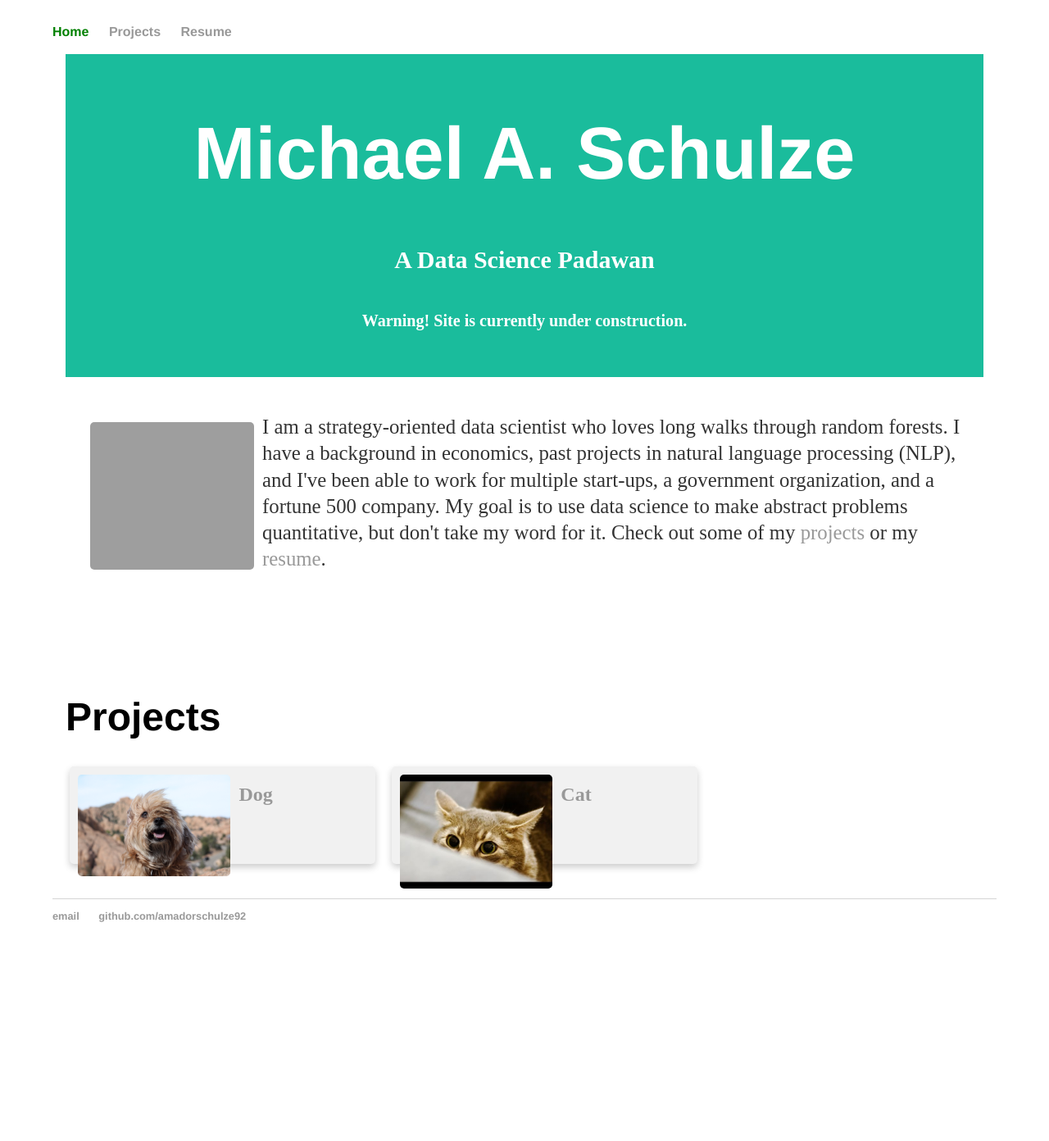
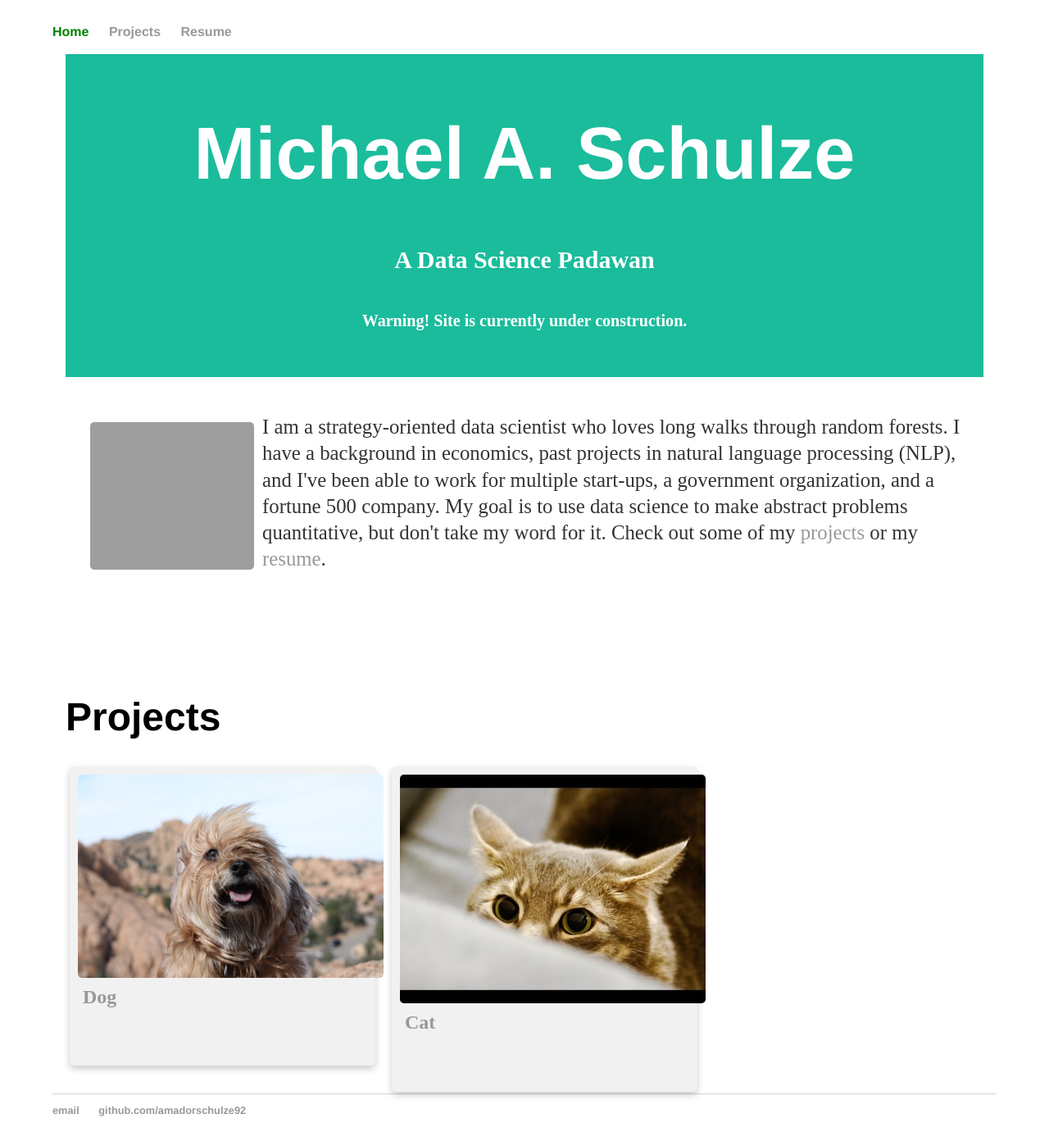
Before and after one commit to amadorschulze92/amadorschulze92.github.io, a Jekyll site: the page built from index.html, in a window 1280 px wide. Shown: the whole page at 82% size. Built offline with Jekyll 4.4.1, drawn with Linux system fonts in a browser that asks for light colours; before the commit the page ends 1155 px from its top, so only the background shows below that; grey boxes are pictures that could not be loaded.

Commit message:
increase card pic size

```diff
--- a/index.html
+++ b/index.html
@@ -35,7 +35,7 @@ title: Michael A. Schulze
         <div class="column">
           <div class="card">
             {% capture new_var %}/assets/images/{{ post.title }}.jpeg{% endcapture %}
-            <img src={{ new_var }} alt={{ post.title }} style="width:50%">
+            <img src={{ new_var }} alt={{ post.title }} style="width:100%">
             <div class="container">
               <a href="{{ post.url }}">
                 <h2>{{ post.title }}</h2>
```
